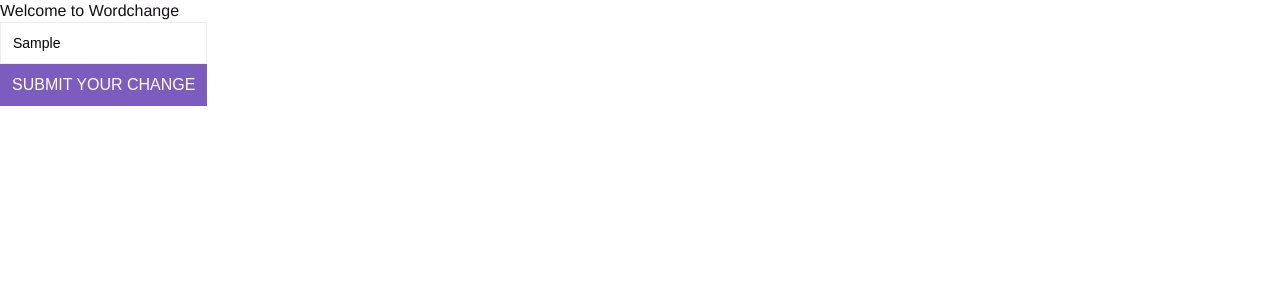
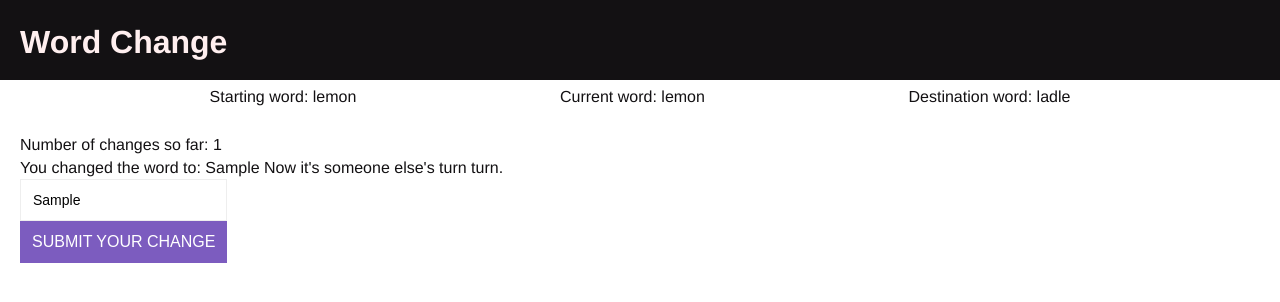
Before and after one commit to himynameisericbrooks/wordchange, a plain HTML site: page gameplay.html in a window 1280 px wide. Both pictures are taken after typing "Sample" into the empty fields and a click on the button "SUBMIT YOUR CHANGE". Drawn offline with Linux system fonts and the light colour scheme.

Commit message:
gameplay.js planned and started // gamplay.html developed accordingly

```diff
--- a/css/styles.css
+++ b/css/styles.css
@@ -50,15 +50,20 @@ button:disabled {
 }
 
 .title-container {
-    height: 15vh;
+    height: 80px;
     padding: 10px 0px 0px 10px;
     background-color: #131113;
     justify-content: left;
     display: flex;
 }
 
+.container {
+    margin: 20px;
+}
+
 .main-title {
     color: #ffefef;
+    padding: 10px 0px 0px 10px
 }
 
 /* Sign in Page Styles */
@@ -117,3 +122,10 @@ button:disabled {
     height: 15vh;
     background: linear-gradient(#6b47b8, #6a46b7);
 }
+
+/* gameplay page styles */
+.words-container {
+    display: flex;
+    padding: 6px;
+    justify-content: space-evenly;
+}
--- a/gameplay.html
+++ b/gameplay.html
@@ -7,16 +7,22 @@
         <meta charset="utf-8">
         <meta http-equiv="X-UA-Compatible" content="IE=edge">
         <meta name="viewport" content="width=device-width, initial-scale=1, 0">
-        <script src="https://kit.fontawesome.com/f937a777ee.js" crossorigin="anonymous"></script>
         <title>Word Change: Archive</title>
-        <link rel="icon" href="/img/favicon.ico">
+        <!-- <link rel="icon" href="/img/favicon.ico"> -->
         <link rel="stylesheet" href="css/styles.css">
         </head>
     </head>
     <body>
-        <div class ="container">
-            <p id="output">Welcome to Wordchange
-            </p>
+        <div class="title-container">
+            <h1 class="main-title">Word Change</h1>
+        </div>
+        <div class='words-container'>
+            <div id="start-word"></div>
+            <div id="current-word"></div>
+            <div id="destination-word"></div>
+        </div>
+        <div class="container">
+            <p id="output">Let's get started</p>
 
             <input class ="textbox" id="input" type="text" placeholder="Enter your change here!">
             <div class = 'btnhouse'>
@@ -25,6 +31,6 @@
         </div>
 
 
-        <script src="main.js" async defer></script>
+        <script src="gameplay.js" async defer></script>
     </body>
 </html>
--- a/gameplay.js
+++ b/gameplay.js
@@ -1,13 +1,20 @@
-const startword = "lemon"
-const endword = "ladle"
+const startword = "lemon";
+var starthtml = document.querySelector("#start-word");
+starthtml.innerHTML = "Starting word: " + startword;
+
+var currentword = startword;
+var currenthtml = document.querySelector("#current-word");
+currenthtml.innerHTML = "Current word: " + currentword;
+
+const destinationword = "ladle";
+var destinationhtml = document.querySelector("#destination-word");
+destinationhtml.innerHTML = "Destination word: " + destinationword;
+
 const validwords = ["a", "as", "at", "ab", "ad", "ah", "al", "am", "an", "ap", "aw", "ax", "ba", "bc", "be", "bi", "bo", "bp", "br", "bs", "by", "ca", "cc", "cd", ]
 
 console.log("It is your turn:")
 
 console.log("bye")
-
-// generate a random number
-var secretNum = Math.floor((Math.random() * 100) + 1);
 
 
 // Attempts counter
@@ -27,39 +34,38 @@ button.addEventListener("click", playGame, false);
 
 function playGame()
 {
-    guess = parseInt(input.value);
+    guess = input.value;
 
 // if they guess wrong, tell them if they were too high or too low and have them guess again
-        if (guess < secretNum) {
-    output.innerHTML = '<span>That was attempt number ' + tryCount + '.' + '<br></span> You guessed too low. <br>Try again. <br><span>I believe in you! :)</span';
+    output.innerHTML = '<span>' + 'Number of changes so far: ' + tryCount + '<br>' + ' You changed the word to: ' + input.value + " Now it's someone else's turn turn." + '</span>';
     tryCount +=1;
-    }
-
-    else if (guess > secretNum) {
-    output.innerHTML = '<span>That was attempt number ' + tryCount + '.' + '<br></span> You guessed too high. <br>Try again. <br><span>I think you might get it this time. Or maybe not :)</span>';
-    tryCount += 1;
-    }
-
-// when the user guesses correctly, tell them that they guessed correctly and tell them the number of tries it took them
-
-    else if (guess == secretNum) {
-    output.innerHTML = "That's it! " + secretNum + " was the secret number! <br>You guessed correctly! <span>It only took you " + tryCount + " tries to figure it out.</span>";
-    }
 
     // If a non-number is submitted
-    else {
-        output.innerHTML = 'That is not a valid number. <br> <span>Try again!</span>';
-        }
+//     else {
+//         output.innerHTML = 'That is not a valid number. <br> <span>Try again!</span>';
+//         }
 }
 
-// animate the button
-var classes = ["light", "", "heavy", "extraheavy"];
-var i = 1;
-$("#toggleweight").click(function () {
-  $(".btn").removeClass(classes[i]);
-  i++;
-  if (i >= classes.length) {
-    i = 0;
-  }
-  $(".btn").addClass(classes[i]);
-});
+
+
+// Display starting word and the destination word
+
+
+
+// Display current word
+
+
+
+// Tell the player what is happening in the game:
+// If it is your turn, this will tell you that it is your turn and will explain that you should change one letter in the current word to make it more similar to the destination word
+// If it is not your turn, this will let you know the user name of the active player
+
+
+
+// When it is your turn, an input button and text input field will display
+// The input field will have the input text of the current word by default, but the button will only except the input if it is a legal change
+
+
+
+// If the button is pushed with an illegal change, it will tell the user that that word is not a legal change and ask for a different word
+// If the button is pushed with a legal word, the html output will let you know that it was a legal play and above instances of current word will be replaced by your input. It will no longer be your turn
```
